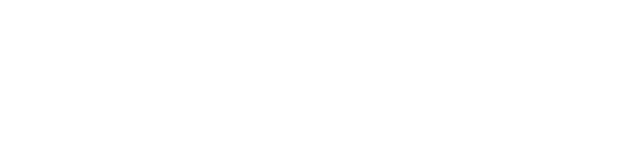
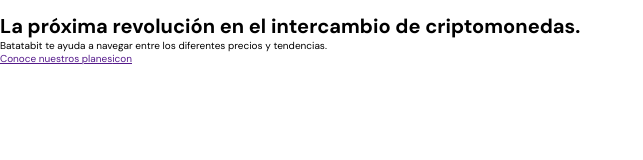
Before and after one commit to Jos017/proyectoMobileFirst, a plain HTML site: page index.html in a window 1280 px wide. Shown: the whole page, without its empty margins (0-643 px from the left). Drawn offline with Linux system fonts and the light colour scheme.

Commit message:
Add base header structure

```diff
--- a/index.html
+++ b/index.html
@@ -11,7 +11,14 @@
     <link rel="stylesheet" href="./style.css">
 </head>
 <body>
-    <header></header>
+    <header>
+        <img src="" alt="">
+        <div>
+            <h1>La próxima revolución en el intercambio de criptomonedas.</h1>
+            <p>Batatabit te ayuda a navegar entre los diferentes precios y tendencias.</p>
+            <a href="">Conoce nuestros planes<span>icon</span></a>
+        </div>
+    </header>
     <main>
         <section></section>
         <section></section>
```
